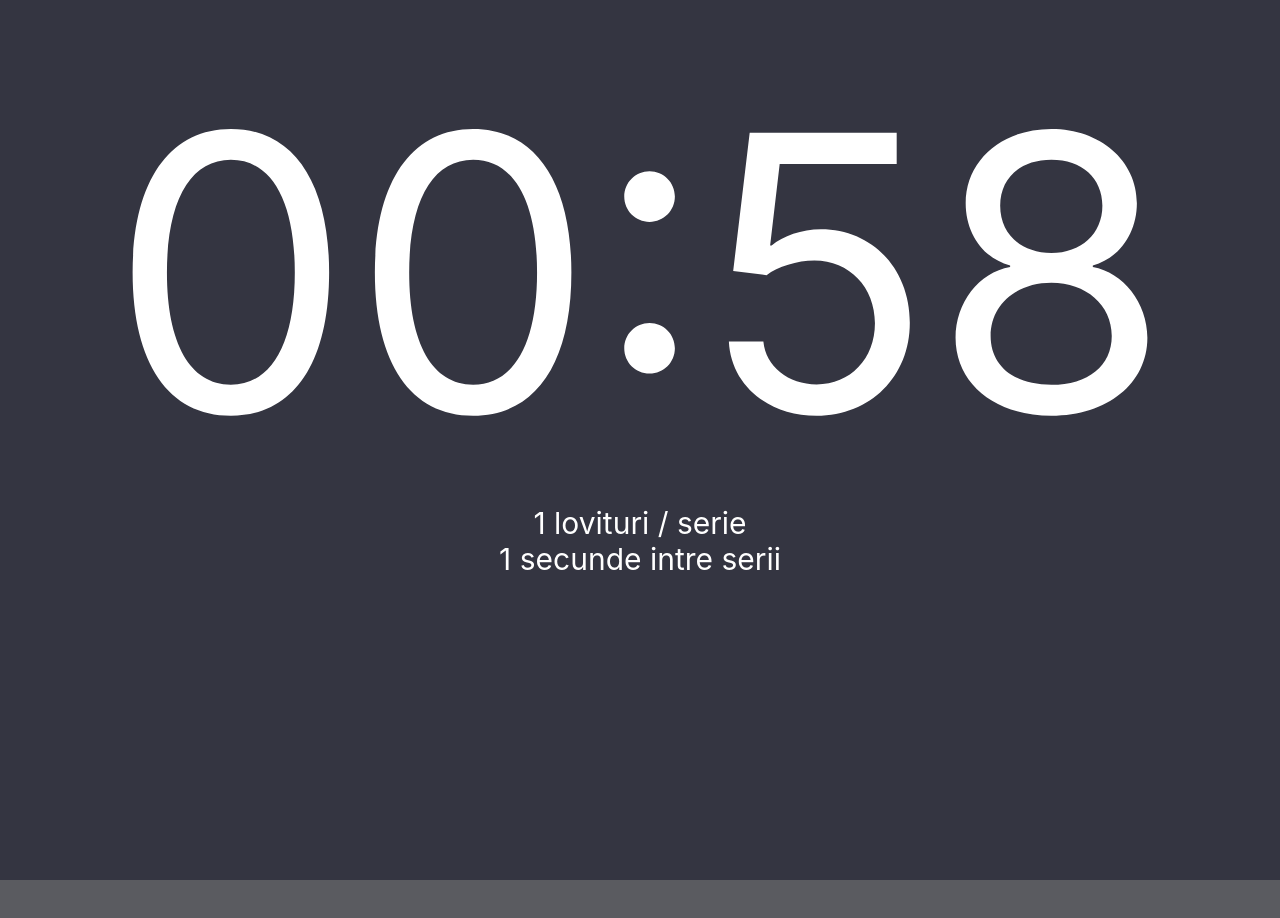
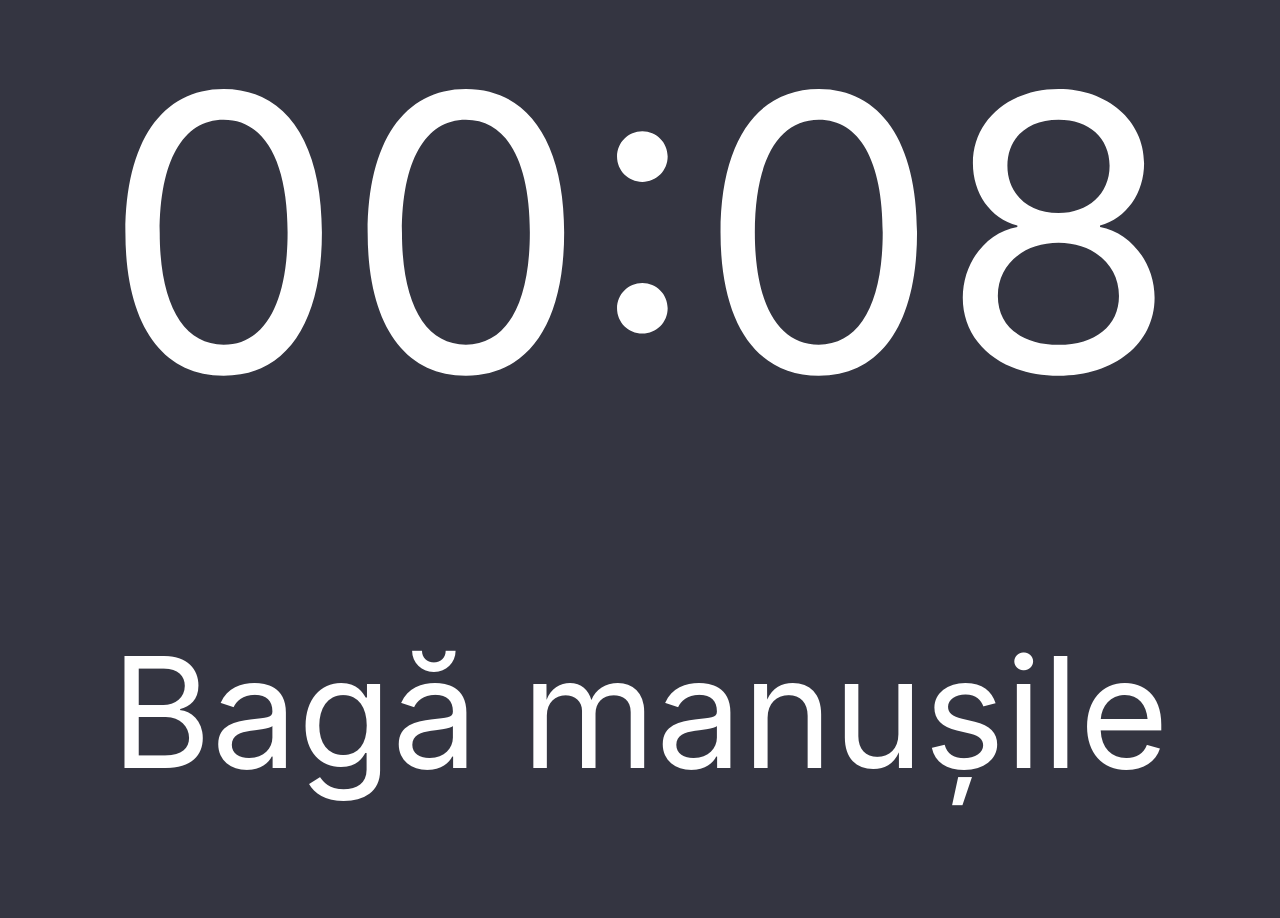
Before and after one commit to BogosRobert/Bomber, a React (Create React App) app: page / in a window 1280 px wide. Both pictures are taken after a click on the button "Start". Shown: the top 918 px of the page. Before the commit the page ends 880 px from the top, so only its background shows below. Built offline with nearby package versions, Linux system fonts and the light colour scheme.

Commit message:
some refactor & warmup timer

```diff
--- a/src/components/ComboSetScreen/ComboSetScreen.module.css
+++ b/src/components/ComboSetScreen/ComboSetScreen.module.css
@@ -1,6 +1,5 @@
 .wrapper {
   background-color: #343541;
-  height: 100vh;
   display: flex;
   flex-direction: column;
   justify-content: flex-start;
@@ -20,3 +19,10 @@
   text-align: center;
   font-size: 30px;
 }
+
+.submitButton {
+  width: 100%;
+  padding: 20px;
+  font-size: 22px;
+  margin-top: 40px;
+}
--- a/src/components/ComboSetScreen/ComboSetScreen.tsx
+++ b/src/components/ComboSetScreen/ComboSetScreen.tsx
@@ -1,71 +1,22 @@
+import SimpleTimer from "components/SimpleTimer/SimpleTimer";
 import React, { useEffect, useState } from "react";
 import css from "./ComboSetScreen.module.css";
-import { comboOptions } from "./utils";
-
-const audioLengthInMiliseconds = 1000;
+import {
+  audioLengthInMiliseconds,
+  comboOptions,
+  generateRandomIntegers,
+  handleChainOfComboAudioPromises,
+  handlePlayAudio,
+} from "./utils";
 
 const ComboSetScreen: React.FC<IComboSetScreenProps> = (props) => {
   const { numberOfHitsPerSet, secondsBetweenCombos, timePerSet, endSet } =
     props;
 
-  const [seconds, setSeconds] = useState(0);
-  const [minutes, setMinutes] = useState(timePerSet);
   const [comboDone, setComboDone] = useState(false);
+  const [showWarmoutTimer, setShowWarmoutTimer] = useState(true);
 
-  //   utils
-  const handlePlayAudio = (foundCombo: any) => {
-    return new Promise((resolve, reject) => {
-      foundCombo?.audio.play();
-      setTimeout(() => {
-        console.log(`Audio ${foundCombo?.value} has played`);
-        resolve(`Audio ${foundCombo?.value} has played`);
-      }, audioLengthInMiliseconds);
-    });
-  };
-
-  function generateRandomIntegers(count: number): number[] {
-    const result: number[] = [];
-    const generatedNumbers: Set<number> = new Set();
-
-    while (result.length < count) {
-      const randomInteger = Math.floor(Math.random() * 8) + 1;
-
-      if (!generatedNumbers.has(randomInteger)) {
-        result.push(randomInteger);
-        generatedNumbers.add(randomInteger);
-      }
-    }
-
-    return result;
-  }
-
-  async function callPromisesInSequence(
-    promises: Promise<any>[]
-  ): Promise<any> {
-    for (const promise of promises) {
-      await promise;
-    }
-    return "All promises resolved";
-  }
-
-  // handle overall timer
-  useEffect(() => {
-    const interval = setInterval(() => {
-      if (seconds === 0) {
-        setMinutes((prevMinutes) => prevMinutes - 1);
-        setSeconds(59);
-      } else {
-        setSeconds((prevSeconds) => prevSeconds - 1);
-      }
-    }, 1000);
-    return () => clearInterval(interval);
-  }, [seconds]);
-
-  useEffect(() => {
-    if (minutes === 0 && seconds === 0) {
-      endSet();
-    }
-  }, [minutes, seconds, endSet]);
+  const endCombo = () => setComboDone(!comboDone);
 
   // Preloading audio files
   useEffect(() => {
@@ -74,67 +25,36 @@ const ComboSetScreen: React.FC<IComboSetScreenProps> = (props) => {
     });
   }, []);
 
-  // Playing the first combo of audio files
+  // Playing the combos audio
   useEffect(() => {
-    const randomCombo = generateRandomIntegers(numberOfHitsPerSet);
+    if (!showWarmoutTimer) {
+      const intervalTimeSpan =
+        secondsBetweenCombos * 1000 +
+        numberOfHitsPerSet * audioLengthInMiliseconds;
 
-    let promiseChain = Promise.resolve();
-    for (let i = 0; i < randomCombo.length; i++) {
-      const foundCombo = comboOptions.find((c) => c.value === randomCombo[i]);
-      promiseChain = promiseChain
-        .then(() => handlePlayAudio(foundCombo))
-        .then(() => {
-          if (i === randomCombo.length - 1) {
-            setComboDone(!comboDone);
-            console.log("combo done");
-          }
-        });
+      const interval = setInterval(() => {
+        const randomCombo = generateRandomIntegers(numberOfHitsPerSet);
+
+        handleChainOfComboAudioPromises(randomCombo, endCombo);
+      }, intervalTimeSpan);
+      return () => clearInterval(interval);
     }
+  }, [comboDone, showWarmoutTimer]);
 
-    promiseChain
-      .then((result) => {})
-      .catch((error) => {
-        console.error(error);
-      });
-  }, []);
-
-  // Playing the rest of the combos of audio files
-  useEffect(() => {
-    const intervalTimeSpan =
-      secondsBetweenCombos * 1000 +
-      numberOfHitsPerSet * audioLengthInMiliseconds;
-    const interval = setInterval(() => {
-      const randomCombo = generateRandomIntegers(numberOfHitsPerSet);
-
-      let promiseChain = Promise.resolve();
-      for (let i = 0; i < randomCombo.length; i++) {
-        const foundCombo = comboOptions.find((c) => c.value === randomCombo[i]);
-        promiseChain = promiseChain
-          .then(() => handlePlayAudio(foundCombo))
-          .then(() => {
-            if (i === randomCombo.length - 1) {
-              setComboDone(!comboDone);
-              console.log("combo done");
-            }
-          });
-      }
-
-      promiseChain
-        .then((result) => {})
-        .catch((error) => {
-          console.error(error);
-        });
-    }, intervalTimeSpan);
-    return () => clearInterval(interval);
-  }, [comboDone]);
+  if (showWarmoutTimer) {
+    return (
+      <SimpleTimer
+        seconds={10}
+        minutes={0}
+        callbackFunction={() => setShowWarmoutTimer(false)}
+        descriptionMaybe="Bagă manușile"
+      />
+    );
+  }
 
   return (
     <div className={css.wrapper}>
-      <div className={css.timeLeftWrapper}>
-        {minutes < 10 && "0"}
-        {minutes}:{seconds < 10 && "0"}
-        {seconds}
-      </div>
+      <SimpleTimer seconds={0} minutes={timePerSet} callbackFunction={endSet} />
 
       <div className={css.hitsPerSetWrapper}>
         {numberOfHitsPerSet} lovituri / serie
@@ -143,6 +63,10 @@ const ComboSetScreen: React.FC<IComboSetScreenProps> = (props) => {
       <div className={css.hitsPerSetWrapper}>
         {secondsBetweenCombos} secunde intre serii
       </div>
+
+      <button type="button" onClick={endSet} className={css.submitButton}>
+        Stop
+      </button>
     </div>
   );
 };
--- a/src/components/ComboSetScreen/utils.ts
+++ b/src/components/ComboSetScreen/utils.ts
@@ -1,3 +1,5 @@
+export const audioLengthInMiliseconds = 1000;
+
 export const comboOptions = [
   {
     value: 1,
@@ -32,3 +34,53 @@ export const comboOptions = [
     audio: new Audio("/audio/8.mp3"),
   },
 ];
+
+export const generateRandomIntegers = (count: number): number[] => {
+  const result: number[] = [];
+  const generatedNumbers: Set<number> = new Set();
+
+  while (result.length < count) {
+    const randomInteger = Math.floor(Math.random() * 8) + 1;
+
+    if (!generatedNumbers.has(randomInteger)) {
+      result.push(randomInteger);
+      generatedNumbers.add(randomInteger);
+    }
+  }
+
+  return result;
+};
+
+export const handlePlayAudio = (foundCombo: any) => {
+  return new Promise((resolve, reject) => {
+    foundCombo?.audio.play();
+    setTimeout(() => {
+      console.log(`Audio ${foundCombo?.value} has played`);
+      resolve(`Audio ${foundCombo?.value} has played`);
+    }, audioLengthInMiliseconds);
+  });
+};
+
+export const handleChainOfComboAudioPromises = (
+  randomCombo: number[],
+  callbackFunction: () => void
+) => {
+  let promiseChain = Promise.resolve();
+  for (let i = 0; i < randomCombo.length; i++) {
+    const foundCombo = comboOptions.find((c) => c.value === randomCombo[i]);
+    promiseChain = promiseChain
+      .then(() => handlePlayAudio(foundCombo))
+      .then(() => {
+        if (i === randomCombo.length - 1) {
+          // end combo
+          callbackFunction();
+        }
+      });
+  }
+
+  promiseChain
+    .then((result) => {})
+    .catch((error) => {
+      console.error(error);
+    });
+};
--- /dev/null
+++ b/src/components/SimpleTimer/SimpleTimer.module.css
@@ -0,0 +1,11 @@
+.wrapper {
+  width: 100%;
+  font-size: 30vw;
+  text-align: center;
+  color: white;
+}
+
+.timerDescription {
+  color: white;
+  font-size: 12vw;
+}
--- /dev/null
+++ b/src/components/SimpleTimer/SimpleTimer.tsx
@@ -0,0 +1,42 @@
+import React, { FC, useEffect, useState } from "react";
+import css from "./SimpleTimer.module.css";
+
+const SimpleTimer: FC<ISimpleTimerProps> = (props) => {
+  const { minutes, seconds, callbackFunction, descriptionMaybe } = props;
+
+  const [workingSeconds, setWorkingSeconds] = useState(seconds);
+  const [workingMinutes, setWorkingMinutes] = useState(minutes);
+
+  // handle overall timer
+  useEffect(() => {
+    const interval = setInterval(() => {
+      if (workingSeconds === 0) {
+        setWorkingMinutes((prevMinutes) => prevMinutes - 1);
+        setWorkingSeconds(59);
+      } else {
+        setWorkingSeconds((prevSeconds) => prevSeconds - 1);
+      }
+    }, 1000);
+    return () => clearInterval(interval);
+  }, [workingSeconds]);
+
+  useEffect(() => {
+    if (workingMinutes === 0 && workingSeconds === 0) {
+      console.log("finished");
+      callbackFunction();
+    }
+  }, [workingMinutes, workingSeconds, callbackFunction]);
+
+  return (
+    <div className={css.wrapper}>
+      {workingMinutes < 10 && "0"}
+      {workingMinutes}:{workingSeconds < 10 && "0"}
+      {workingSeconds}
+      {descriptionMaybe && (
+        <p className={css.timerDescription}>{descriptionMaybe}</p>
+      )}
+    </div>
+  );
+};
+
+export default SimpleTimer;
--- a/src/containers/LandingPage/LandingPage.module.css
+++ b/src/containers/LandingPage/LandingPage.module.css
@@ -2,7 +2,7 @@
   background-color: #343541;
 
   max-width: 100vw;
-  height: 100vh;
+
   display: flex;
   flex-direction: column;
   justify-content: flex-start;
--- a/src/containers/LandingPage/LandingPage.tsx
+++ b/src/containers/LandingPage/LandingPage.tsx
@@ -1,4 +1,5 @@
 import ComboSetScreen from "components/ComboSetScreen/ComboSetScreen";
+import SimpleTimer from "components/SimpleTimer/SimpleTimer";
 import React, { useState } from "react";
 
 import { Form, Field } from "react-final-form";
--- a/src/index.css
+++ b/src/index.css
@@ -5,7 +5,7 @@ body {
     sans-serif;
   -webkit-font-smoothing: antialiased;
   -moz-osx-font-smoothing: grayscale;
-  background-color: #5a5b60;
+  background-color: #343541;
 }
 
 code {
```
Also changed, not shown: src/utils/type.d.ts (+7 -0 lines).
